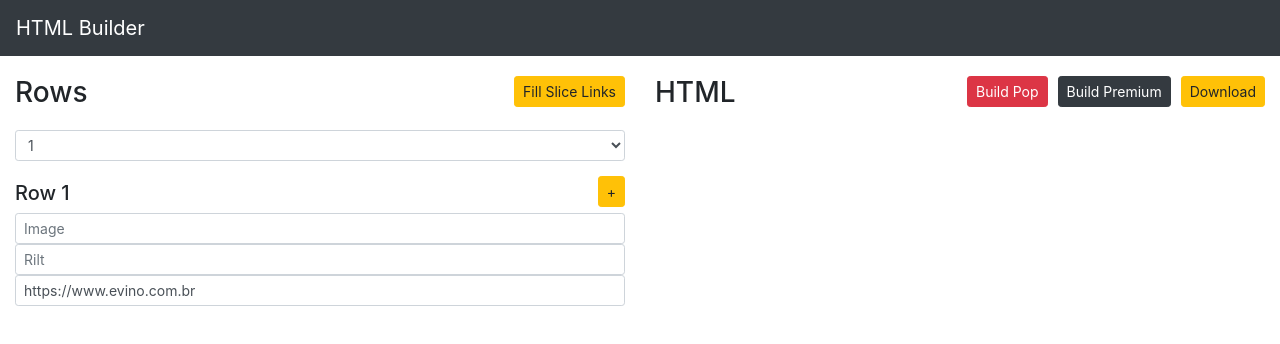
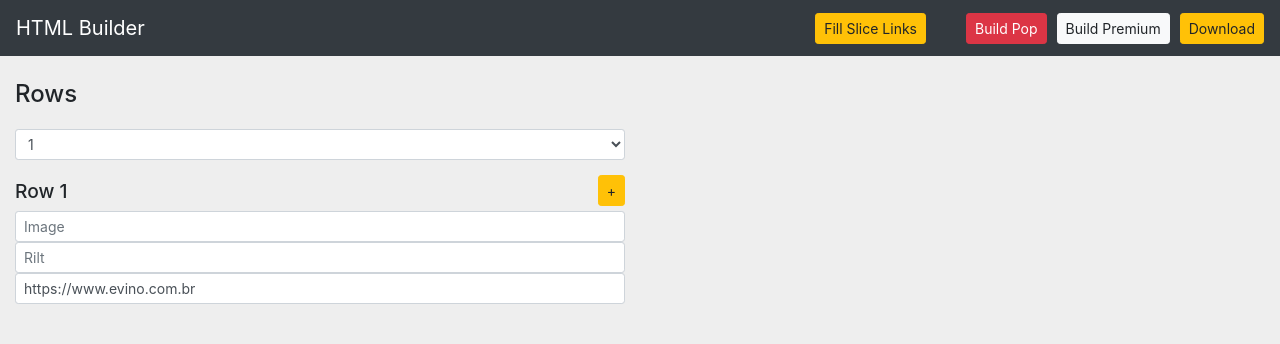
Before and after one commit to damnyada/bacchus, a website: page app/index.html in a window 1280 px wide. Drawn offline with nearby package versions, Linux system fonts and the light colour scheme.

Commit message:
CSS adjustments

```diff
--- a/app/css/builder.css
+++ b/app/css/builder.css
@@ -1,19 +1,30 @@
 body {
+    background-color: #eee;
+    padding-top: 60px;
     padding-bottom: 20px;
 }
-h1, h2, h3, h4, h5, h6 {
-    display: inline-block;
-}
-.header, h3, #fill, #total-rows, .slice, #footer {
+.header {
     margin-bottom: 20px;
 }
-#result iframe {
-    border: none;
-    width: 100%;
-    height: 2000px;
+form {
+    margin-bottom: 0;
+}
+h2 {
+    font-size: 1.5em;
+    display: inline-block;
+    margin-bottom: 20px;
+}
+h3 {
+    font-size: 1.2em;
+}
+.btn-fill {
+    margin-right: 30px;
 }
 .btn-build {
     margin-left: 10px;
+}
+.slice, #total-rows {
+    margin-bottom: 20px;
 }
 .main.slice {
     position: relative;
@@ -31,3 +42,8 @@ h1, h2, h3, h4, h5, h6 {
 .extra.slice {
     display: block;
 }
+#result iframe {
+    border: none;
+    width: 100%;
+    height: 2000px;
+}
--- a/app/index.html
+++ b/app/index.html
@@ -3,20 +3,27 @@
         <title>HTML Builder</title>
         <link rel="stylesheet" href="https://maxcdn.bootstrapcdn.com/bootstrap/4.0.0/css/bootstrap.min.css" integrity="sha384-Gn5384xqQ1aoWXA+058RXPxPg6fy4IWvTNh0E263XmFcJlSAwiGgFAW/dAiS6JXm" crossorigin="anonymous">
         <link rel="stylesheet" href="css/builder.css">
+        <!-- use of initial-scale means width param is treated as min-width -->
+        <meta name="viewport" content="width=650, initial-scale=1.0" />
     </head>
     <body>
         <div class="header">
-            <nav class="navbar navbar-dark bg-dark">
+            <nav class="navbar fixed-top navbar-dark bg-dark">
                 <a href="#" class="navbar-brand">
                     HTML Builder
                 </a>
+                <form class="form-inline">
+                    <button type="button" class="btn btn-warning btn-sm btn-fill" name="fill" id="fill">Fill Slice Links</button>
+                    <button type="button" class="btn btn-danger btn-sm btn-build" name="pop" id="pop">Build Pop</button>
+                    <button type="button" class="btn btn-light btn-sm btn-build" name="premium" id="premium">Build Premium</button>
+                    <button type="button" class="btn btn-warning btn-sm btn-build" name="download" id="download">Download</button>
+                </form>
             </nav>
         </div>
         <div class="container-fluid">
             <div class="row">
-                <div class="col-sm-6">
-                    <h3 class="float-left">Rows</h3>
-                    <button type="button" class="btn btn-warning btn-sm float-right btn-fill" name="fill" id="fill">Fill Slice Links</button>
+                <div class="col-sm-12 col-md-6">
+                    <h2>Rows</h2>
                     <select class="form-control form-control-sm" name="total-rows" id="total-rows">
                         <option value="1" disabled>Selecione o total de row</option>
                         <option value="1" selected>1</option>
@@ -42,13 +49,13 @@
                     </select>
                     <div id="row-wrapper">
                         <div class="main slice">
-                            <h5>Row 1</h5>
+                            <h3>Row 1</h3>
                             <input class="form-control form-control-sm" type="text" placeholder="Image">
                             <input class="form-control form-control-sm" type="text" placeholder="Rilt">
                             <input class="form-control form-control-sm" type="text" placeholder="Link" value="https://www.evino.com.br">
                             <button type="button" class="enable-extra btn btn-warning btn-sm float-right">+</button>
                             <div class="extra">
-                                <h5>Double slice</h5>
+                                <h3>Double slice</h3>
                                 <input class="form-control form-control-sm" type="text" placeholder="Image">
                                 <input class="form-control form-control-sm" type="text" placeholder="Rilt">
                                 <input class="form-control form-control-sm" type="text" placeholder="Link" value="https://www.evino.com.br">
@@ -56,11 +63,7 @@
                         </div>
                     </div>
                 </div>
-                <div class="col-sm-6">
-                    <h3 class="float-left">HTML</h3>
-                    <button type="button" class="btn btn-warning btn-sm float-right btn-build" name="download" id="download">Download</button>
-                    <button type="button" class="btn btn-dark btn-sm float-right btn-build" name="premium" id="premium">Build Premium</button>
-                    <button type="button" class="btn btn-danger btn-sm float-right btn-build" name="pop" id="pop">Build Pop</button>
+                <div class="col-sm-12 col-md-6">
                     <div id="result"></div>
                 </div>
             </div>
```
Also changed, not shown: app/js/builder.js (+14 -16 lines), app/bundle.js.
